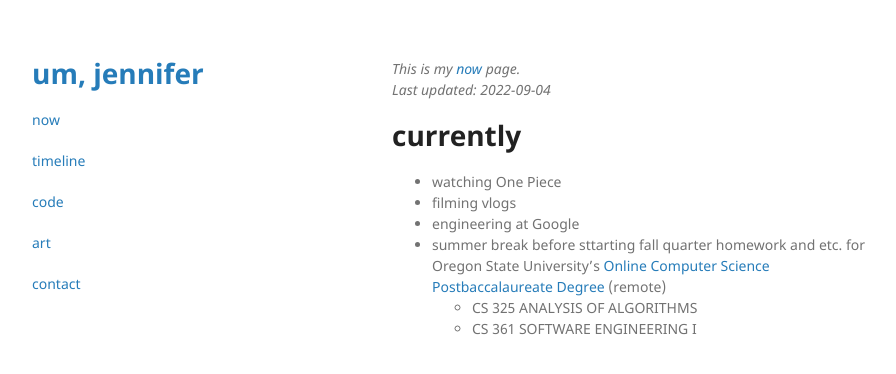
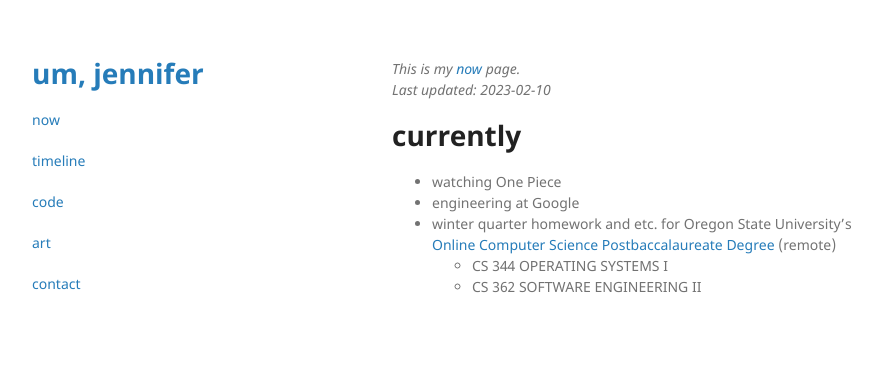
Before and after one commit to umjennifer/umjennifer.github.io, a Jekyll site: the page built from now.md, in a window 1280 px wide. Shown: the top 374 px of the page, without its empty margins (178-1074 px from the left). Built offline with Jekyll 4.4.1, drawn with Linux system fonts in a browser that asks for light colours.

Commit message:
Update now.md

```diff
--- a/now.md
+++ b/now.md
@@ -3,12 +3,11 @@
 ---
 
 *This is my [now](https://nownownow.com/about) page.*
-*Last updated: 2022-09-04*
+*Last updated: 2023-02-10*
 
 # currently
 - watching One Piece
-- filming vlogs
 - engineering at Google
-- summer break before sttarting fall quarter homework and etc. for Oregon State University's [Online Computer Science Postbaccalaureate Degree](https://eecs.oregonstate.edu/academic/online-cs-postbacc) (remote)
-    - CS 325 ANALYSIS OF ALGORITHMS
-    - CS 361 SOFTWARE ENGINEERING I
+- winter quarter homework and etc. for Oregon State University's [Online Computer Science Postbaccalaureate Degree](https://eecs.oregonstate.edu/academic/online-cs-postbacc) (remote)
+    - CS 344 OPERATING SYSTEMS I
+    - CS 362 SOFTWARE ENGINEERING II
```
